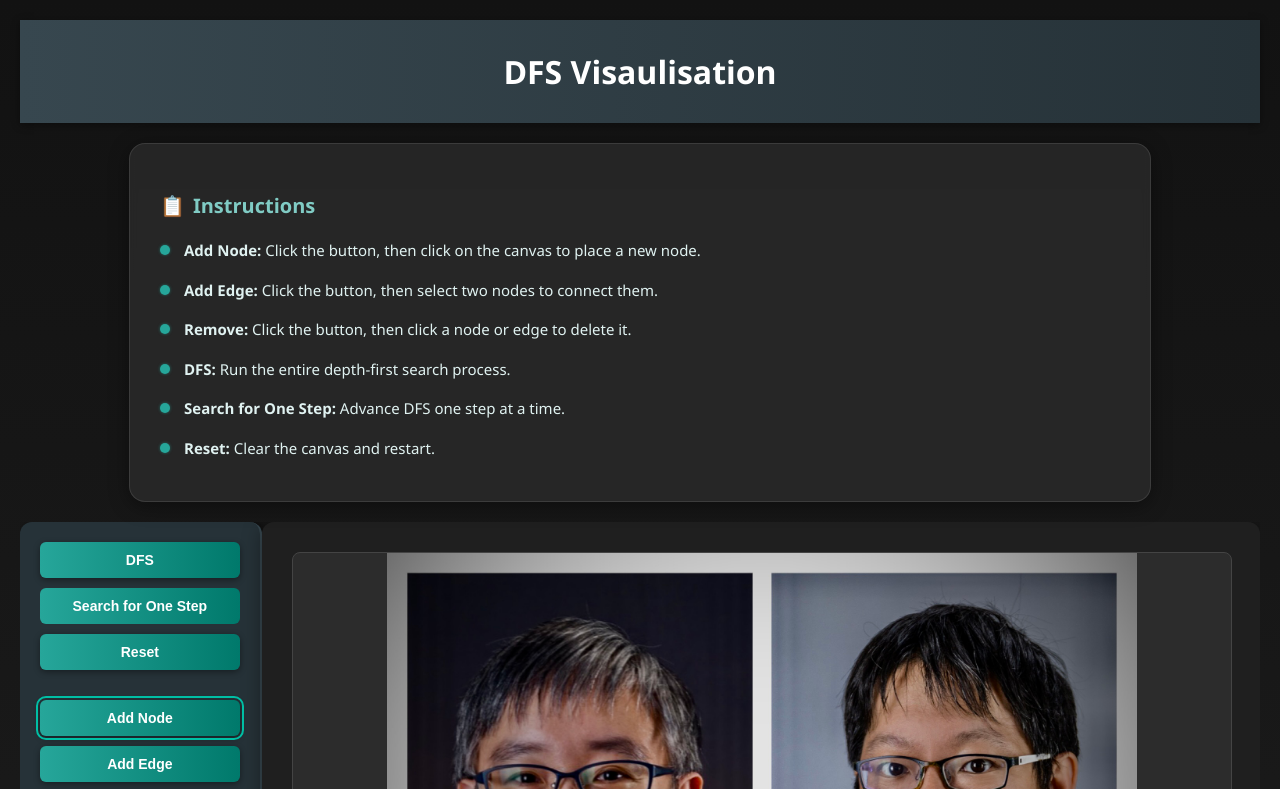
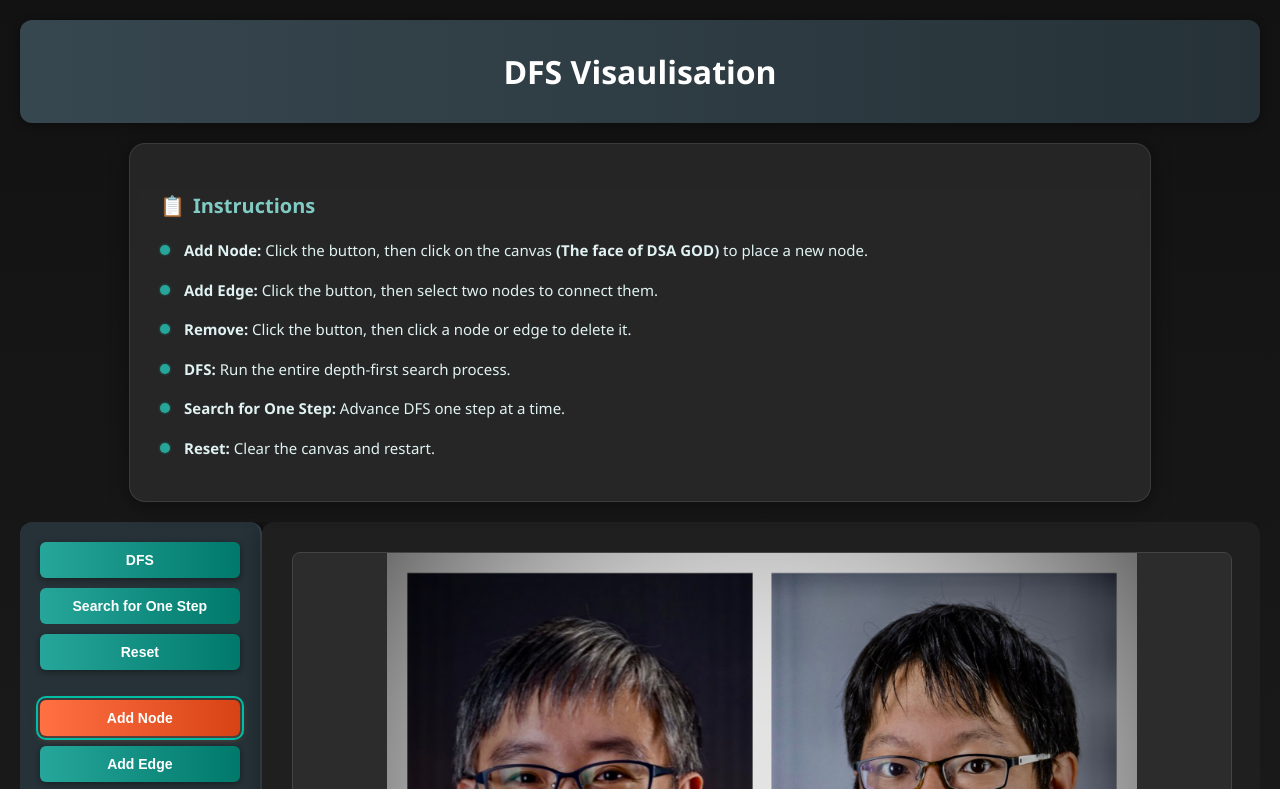
Before and after one commit to Vincentllxz/DSA-SE, a plain HTML site: page index.html in a window 1280 px wide. Both pictures are taken after a click on the button "Add Node". Shown: the top 789 px of the page. Drawn offline with Linux system fonts and the light colour scheme.

Commit message:
V2 active button

```diff
--- a/index.html
+++ b/index.html
@@ -14,7 +14,7 @@
     <div class="instructions global-instruction">
         <h3><span class="icon-title">📋</span> Instructions</h3>
         <ul>
-        <li><strong>Add Node:</strong> Click the button, then click on the canvas to place a new node.</li>
+        <li><strong>Add Node:</strong> Click the button, then click on the canvas <strong>(The face of DSA GOD)</strong> to place a new node.</li>
         <li><strong>Add Edge:</strong> Click the button, then select two nodes to connect them.</li>
         <li><strong>Remove:</strong> Click the button, then click a node or edge to delete it.</li>
         <li><strong>DFS:</strong> Run the entire depth-first search process.</li>
--- a/script.js
+++ b/script.js
@@ -562,9 +562,14 @@ document.getElementById('remove').addEventListener('click', () => {
 });
 
 function updateModeUI() {
-    document.getElementById('add-node').style.backgroundColor = mode === 'add-node' ? '#45a049' : '#4CAF50';
-    document.getElementById('add-edge').style.backgroundColor = mode === 'add-edge' ? '#45a049' : '#4CAF50';
-    document.getElementById('remove').style.backgroundColor = mode === 'remove' ? '#45a049' : '#4CAF50';
+    const addNodeBtn = document.getElementById('add-node');
+    const addEdgeBtn = document.getElementById('add-edge');
+    const removeBtn = document.getElementById('remove');
+
+    addNodeBtn.classList.toggle('active-btn', mode === 'add-node');
+    addEdgeBtn.classList.toggle('active-btn', mode === 'add-edge');
+    removeBtn.classList.toggle('active-btn', mode === 'remove');
 }
 
+
 resetDFS();
--- a/style.css
+++ b/style.css
@@ -73,7 +73,12 @@ button:disabled {
     box-shadow: none;
 }
 
-/* 畫布容器 */
+button.active-btn {
+    background: linear-gradient(to right, #ff7043, #d84315); /* 橘紅色系 */
+    box-shadow: 0 2px 8px rgba(255, 112, 67, 0.4);
+  }
+
+
 #canvas-container {
     position: relative;
     width: 100%;
@@ -84,7 +89,6 @@ button:disabled {
     overflow: hidden;
 }
 
-/* 其他元素樣式 */
 canvas {
     display: block;
 }
@@ -176,6 +180,7 @@ canvas {
 .header {
     width: 100%;
     padding: 30px 0;
+    border-radius: 12px;
     text-align: center;
     background: linear-gradient(to right, #37474f, #263238);
     box-shadow: 0 2px 8px rgba(0, 0, 0, 0.4);
```
